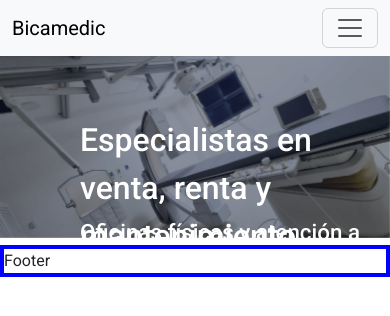
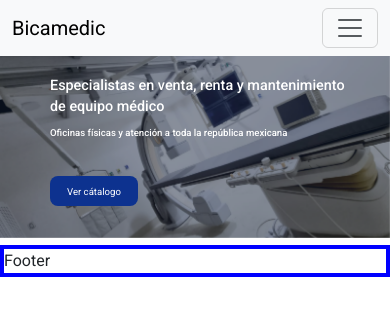
Before and after one commit to rbahena/bicamedic, an Angular app: page / in a window 390 px wide. Shown: the top 316 px of the page. Built offline with nearby package versions, Linux system fonts and the light colour scheme.

Commit message:
Agregar imagen principal

```diff
--- a/src/app/sections/carrousel/carrousel.component.css
+++ b/src/app/sections/carrousel/carrousel.component.css
@@ -4,18 +4,25 @@
     text-align: left;
 }
 
+.bicamedic-blue-button {
+    background-color: #0d328f;
+    color: #ffffff;
+}
+
+
 .title-bicamedic {
     position: absolute;
-    top: 60px;
+    top: 90px;
     left: 80px;
     color: #ffff;
-    font-size: 2rem;
+    font-size: 2.5rem;
     font-weight: 500;
+    line-height: 2.8rem;
 }
 
 .subtitle-bicamedic {
     position: absolute;
-    top: 160px;
+    top: 200px;
     left: 80px;
     color: #ffff;
     font-size: 1.4rem;
@@ -24,12 +31,108 @@
 
 .show-calatog-bicamedic {
     position: absolute;
-    top: 360px;
+    top: 380px;
     left: 80px;
 }
 
-.bicamedic-blue-button {
-    background-color: #0d328f;
-    color: #ffffff;
-    /* font-weight: bold; */
+
+@media (max-width: 950px) {
+    .title-bicamedic {
+        position: absolute;
+        top: 70px;
+        left: 50px;
+        color: #ffff;
+        font-size: 1.7rem;
+        font-weight: 500;
+        line-height: 2.1rem;
+    }
+
+    .subtitle-bicamedic {
+        position: absolute;
+        top: 150px;
+        left: 50px;
+        color: #ffff;
+        font-size: 1.2rem;
+        font-weight: 500;
+    }
+
+    .show-calatog-bicamedic {
+        position: absolute;
+        top: 260px;
+        left: 50px;
+    }
+
+    .bicamedic-blue-button {
+        max-width: 140px;
+       max-height:  90px;
+       font-size: .9rem;
+    }
+
 }
+
+@media (max-width: 693px) {
+    .title-bicamedic {
+        position: absolute;
+        top: 50px;
+        left: 50px;
+        color: #ffff;
+        font-size: 1.4rem;
+        font-weight: 500;
+        line-height: 1.8rem;
+    }
+
+    .subtitle-bicamedic {
+        position: absolute;
+        top: 120px;
+        left: 50px;
+        color: #ffff;
+        font-size: 1rem;
+        font-weight: 500;
+    }
+
+    .show-calatog-bicamedic {
+        position: absolute;
+        top: 200px;
+        left: 50px;
+    }
+
+    .bicamedic-blue-button {
+        max-width: 120px;
+       max-height:  80px;
+       font-size: .8rem;
+    }
+
+}
+
+@media (max-width: 510px) {
+    .title-bicamedic {
+        position: absolute;
+        top: 20px;
+        left: 50px;
+        color: #ffff;
+        font-size: .9rem;
+        font-weight: 500;
+        line-height: 1.3rem;
+    }
+
+    .subtitle-bicamedic {
+        position: absolute;
+        top: 70px;
+        left: 50px;
+        color: #ffff;
+        font-size: .6rem;
+        font-weight: 500;
+    }
+
+    .show-calatog-bicamedic {
+        position: absolute;
+        top: 120px;
+        left: 50px;
+    }
+
+    .bicamedic-blue-button {
+        max-width: 90px;
+       max-height:  30px;
+       font-size: .6rem;
+    }
+}
```
